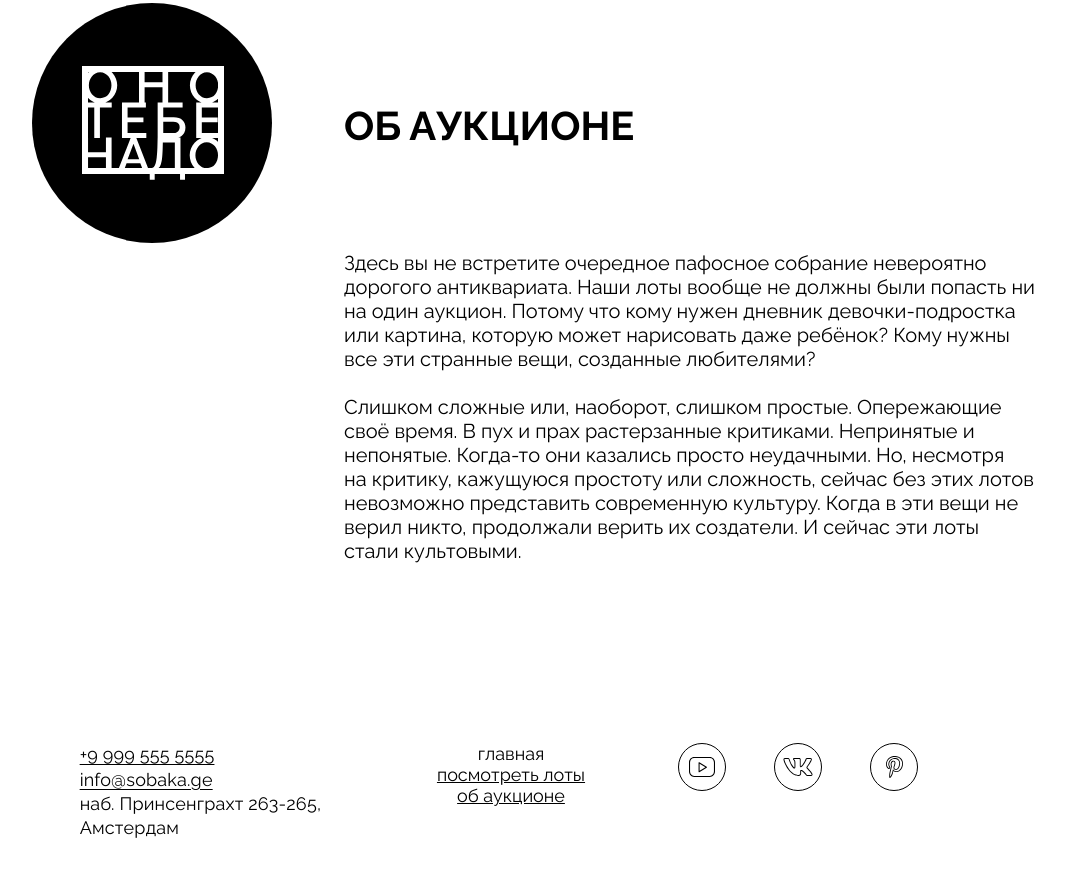
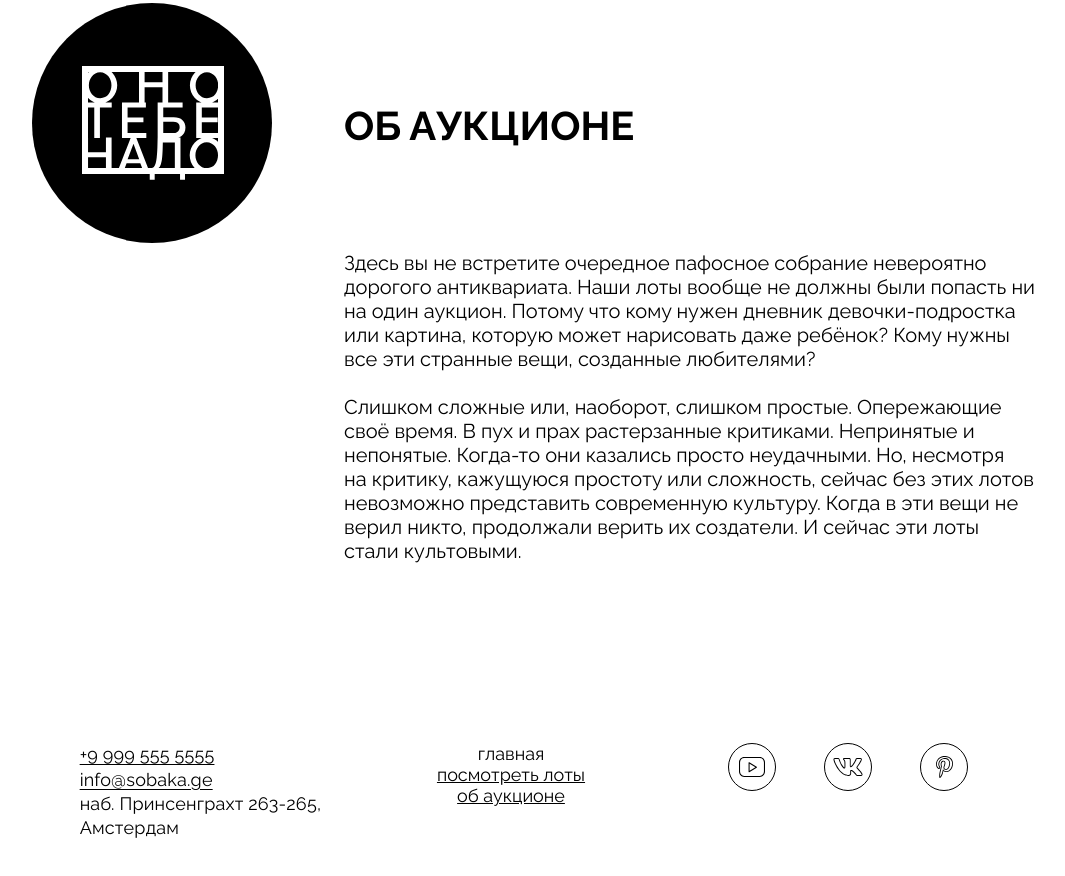
Before and after one commit to Diana13579/ono-tebe-nado-fd, a plain HTML site: page index.html in a window 1280 px wide. Shown: the part 2106-2982 px from the top of the page, without its empty margins (129-1194 px from the left). Drawn offline with Linux system fonts and the light colour scheme.

Commit message:
Правка

```diff
--- a/styles/style.css
+++ b/styles/style.css
@@ -365,6 +365,7 @@ max-width: 264.7px;
   width: 100%;
   display: flex;
   flex-direction: column;
+  margin-left: 50px;
 };
 
 .footer_menu-link {
@@ -386,7 +387,7 @@ max-width: 264.7px;
   display: flex;
   flex-direction: row;
   text-decoration: none;
-  left: 810px;
+  margin-left: 50px;
   gap: 48px;
 }
 
```
